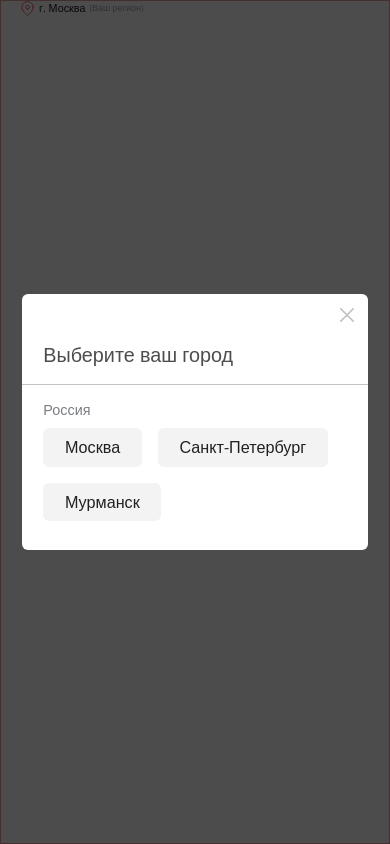
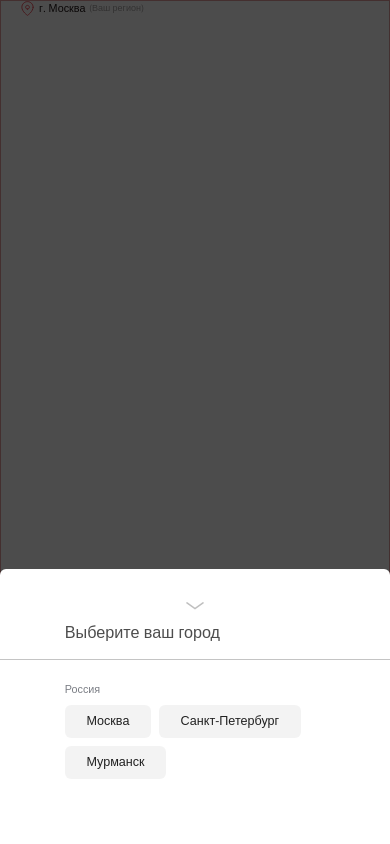
Before and after one commit to eleskin/uneed-guide-react-frontend, a Next.js app: page / in a window 390 px wide. Both pictures are taken after a click on the button "Нет, другой". Built offline with nearby package versions, Linux system fonts and the light colour scheme; no server answers.

Commit message:
feature: Added mobile version

```diff
--- a/components/RegionSelector/RegionSelector.js
+++ b/components/RegionSelector/RegionSelector.js
@@ -52,11 +52,25 @@ const RegionSelector = ({isActiveRegionSelector}) => {
 			<div className={styles.RegionSelector__overlay} onClick={() => dispatch(setIsActiveRegionSelector(false))}/>
 			<div className={styles.RegionSelector__container}>
 				<header>
-					<button onClick={() => dispatch(setIsActiveRegionSelector(false))}>
+					<button
+						onClick={() => dispatch(setIsActiveRegionSelector(false))}
+						className={`${styles.RegionSelector__button} ${styles.RegionSelector__button_desktop}`}
+					>
 						<Image
 							src="/assets/images/region-selector/region-selector-close-icon.svg"
 							width={14}
 							height={14}
+							alt=""
+						/>
+					</button>
+					<button
+						onClick={() => dispatch(setIsActiveRegionSelector(false))}
+						className={`${styles.RegionSelector__button} ${styles.RegionSelector__button_mobile}`}
+					>
+						<Image
+							src="/assets/images/region-selector/region-selector-arrow-icon.svg"
+							width={20}
+							height={8}
 							alt=""
 						/>
 					</button>
--- a/components/RegionSelector/RegionSelector.module.scss
+++ b/components/RegionSelector/RegionSelector.module.scss
@@ -9,7 +9,7 @@
 	z-index: -1;
 	display: flex;
 	flex-direction: column;
-	justify-content: center;
+	justify-content: flex-end;
 	align-items: center;
 	opacity: 0;
 	transition: all var(--transition-popup), z-index 0s linear 0.4s;
@@ -29,43 +29,47 @@
 	.RegionSelector__container {
 		position: relative;
 		background-color: #ffffff;
-		border-radius: 6px;
-		max-width: rem(385px);
+		border-radius: 6px 6px 0 0;
+		width: 100%;
 		transform: translateY(100%);
 		transition: var(--transition-popup);
 
 		header {
 			display: flex;
 			flex-direction: row;
-			justify-content: flex-end;
+			justify-content: center;
 			align-items: center;
-			padding: rem(16px) rem(16px) rem(8px) rem(16px);
+			padding: rem(32px) rem(16px) rem(8px) rem(16px);
 
-			button {
+			.RegionSelector__button {
 				padding: 0;
 				margin: 0;
 				background-color: transparent;
 				border: none;
 				cursor: pointer;
 			}
+
+			.RegionSelector__button_desktop {
+				display: none;
+			}
 		}
 
 		h3 {
 			margin: 0;
-			padding: rem(8px) rem(24px) rem(16px) rem(24px);
+			padding: 0 rem(72px) rem(16px) rem(72px);
 			font-weight: 400;
-			font-size: rem(22px);
-			line-height: rem(33px);
 			color: rgba(#212121, 0.8);
 			border-bottom: 1px solid #c4c4c4;
+			font-size: rem(18px);
+			line-height: rem(27px);
 		}
 
 		div {
-			padding: rem(16px) rem(24px) rem(32px) rem(24px);
+			padding: rem(24px) rem(72px) rem(72px) rem(72px);
 
 			span {
-				font-size: rem(16px);
-				line-height: rem(24px);
+				font-size: rem(12px);
+				line-height: rem(18px);
 				color: rgba(#212632, 0.6);
 			}
 
@@ -78,13 +82,13 @@
 				justify-content: flex-start;
 				align-items: center;
 				flex-wrap: wrap;
-				grid-gap: 16px;
+				grid-gap: 8px;
 
 				.RegionSelector__region {
 					background-color: rgba(196, 196, 196, 0.2);
 					border-radius: 6px;
-					font-size: rem(18px);
-					line-height: rem(27px);
+					font-size: rem(14px);
+					line-height: rem(21px);
 					color: #212121;
 					padding: rem(8px) rem(24px);
 					cursor: pointer;
@@ -108,3 +112,60 @@
 		transform: translateY(0);
 	}
 }
+
+
+
+@media (min-width: 768px) {
+	.RegionSelector {
+		justify-content: center;
+
+		.RegionSelector__container {
+			max-width: rem(385px);
+
+			header {
+				justify-content: flex-end;
+				padding: rem(16px) rem(16px) rem(8px) rem(16px);
+
+				.RegionSelector__button_desktop {
+					display: block;
+				}
+
+				.RegionSelector__button_mobile {
+					display: none;
+				}
+			}
+
+			h3 {
+				padding: rem(8px) rem(24px) rem(16px) rem(24px);
+				font-size: rem(22px);
+				line-height: rem(33px);
+			}
+
+			div {
+				padding: rem(16px) rem(24px) rem(32px) rem(24px);
+
+				span {
+					font-size: rem(16px);
+					line-height: rem(24px);
+				}
+
+				ul {
+					margin: rem(8px) 0 0 0;
+					grid-gap: 16px;
+
+					.RegionSelector__region {
+						font-size: rem(18px);
+						line-height: rem(27px);
+						padding: rem(8px) rem(24px);
+					}
+				}
+			}
+		}
+	}
+
+	.RegionSelector_active {
+		.RegionSelector__container {
+			transform: translateY(0);
+		}
+	}
+}
```
Also changed, not shown: public/assets/images/region-selector/region-selector-arrow-icon.svg (added).
